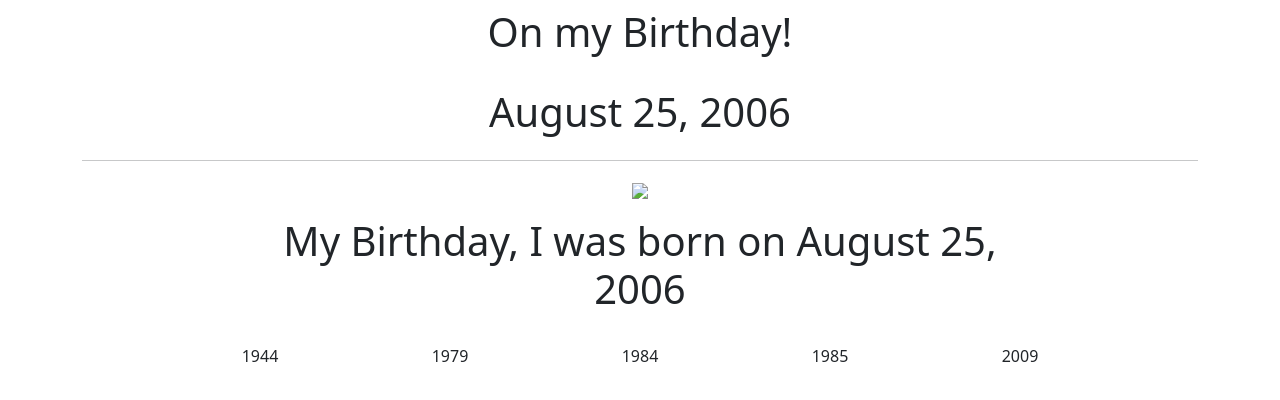
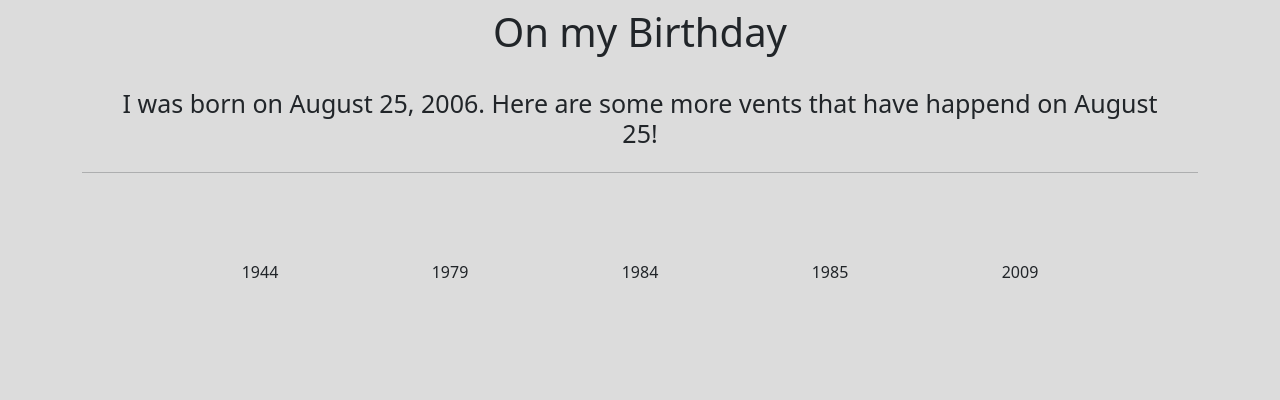
Before and after one commit to JakeCherichello/Birthday, a plain HTML site: page index.html in a window 1280 px wide. Drawn offline with nearby package versions, Linux system fonts and the light colour scheme.

Commit message:
did some styling

```diff
--- a/index.html
+++ b/index.html
@@ -1,16 +1,19 @@
 <!doctype html>
 <html lang="en">
-  <head>
+
+<head>
     <meta charset="utf-8">
     <meta name="viewport" content="width=device-width, initial-scale=1">
     <title>Birthday </title>
-    <link href="https://cdn.jsdelivr.net/npm/bootstrap@5.3.2/dist/css/bootstrap.min.css" rel="stylesheet" integrity="sha384-T3c6CoIi6uLrA9TneNEoa7RxnatzjcDSCmG1MXxSR1GAsXEV/Dwwykc2MPK8M2HN" crossorigin="anonymous">
-  </head>
+    <link href="https://cdn.jsdelivr.net/npm/bootstrap@5.3.2/dist/css/bootstrap.min.css" rel="stylesheet"
+        integrity="sha384-T3c6CoIi6uLrA9TneNEoa7RxnatzjcDSCmG1MXxSR1GAsXEV/Dwwykc2MPK8M2HN" crossorigin="anonymous">
+        <link rel="stylesheet" href="style.css">
+</head>
 
-  <header>
+<header>
 
     <nav class="navbar justify-content-center">
-        <h1>On my Birthday!</h1>
+        <h1>On my Birthday</h1>
     </nav>
 </header>
 
@@ -20,7 +23,7 @@
         <div class="background">
             <div class="row m-3">
                 <div class="col-12 align-items-center text-center">
-                    <h1> August 25, 2006</h1>
+                    <h2> I was born on August 25, 2006. Here are some more vents that have happend on August 25!</h2>
                 </div>
             </div>
 
@@ -28,12 +31,12 @@
 
             <div class="row justify-content-center">
                 <div class="col-lg-12  text-center">
-                    <img class="img1 img-fluid" src="#" id="Change-Image">
+                    <img class="img1 img-fluid" src="" id="Change-Image">
                 </div>
             </div>
             <div class="row justify-content-center">
                 <div class="col-8 text-center m-3">
-                    <h1 id="Change-Text"> My Birthday, I was born on August 25, 2006</h1>
+                    <h1 id="Change-Text"> </h1>
                 </div>
             </div>
         </div>
@@ -58,9 +61,8 @@
             </div>
             <div class="display-none col-lg-1"></div>
         </div>
-    </div>
-</main>
-
+        </div>
+        </main>
 
 
 
--- a/style.css
+++ b/style.css
@@ -0,0 +1,7 @@
+body{
+    background-color: gainsboro;
+}
+
+h2{
+    font-size: 25px;
+}
```
Also changed, not shown: images/capote.jpg, images/david.jpg, images/me.jpg (added), images/smith.jpg.
